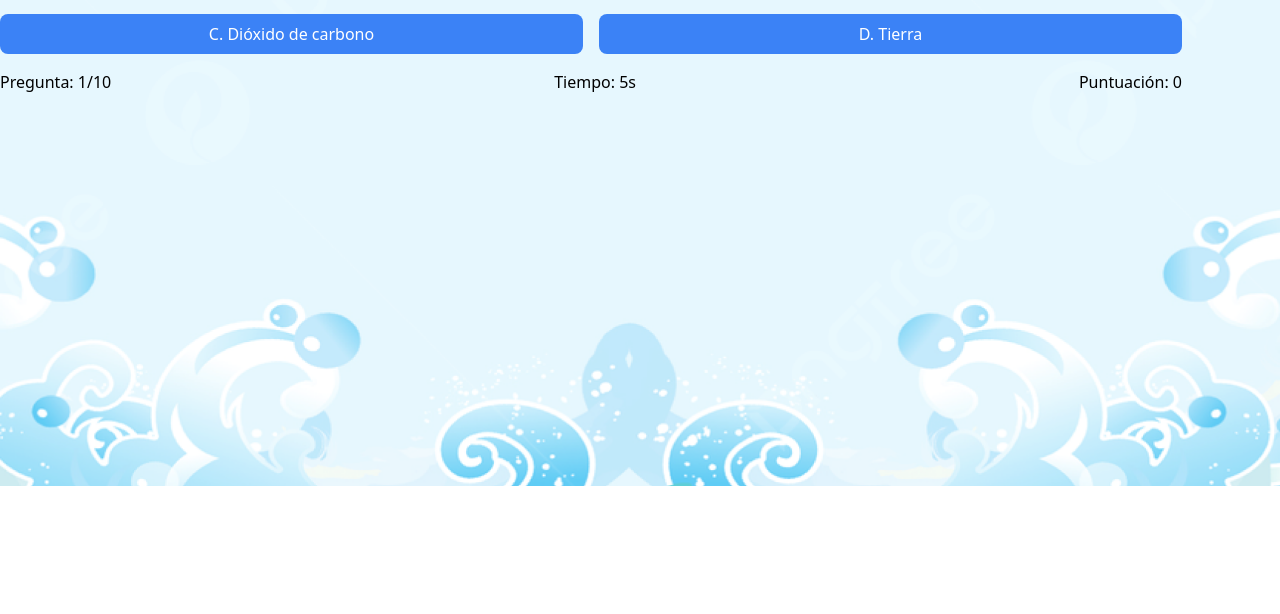
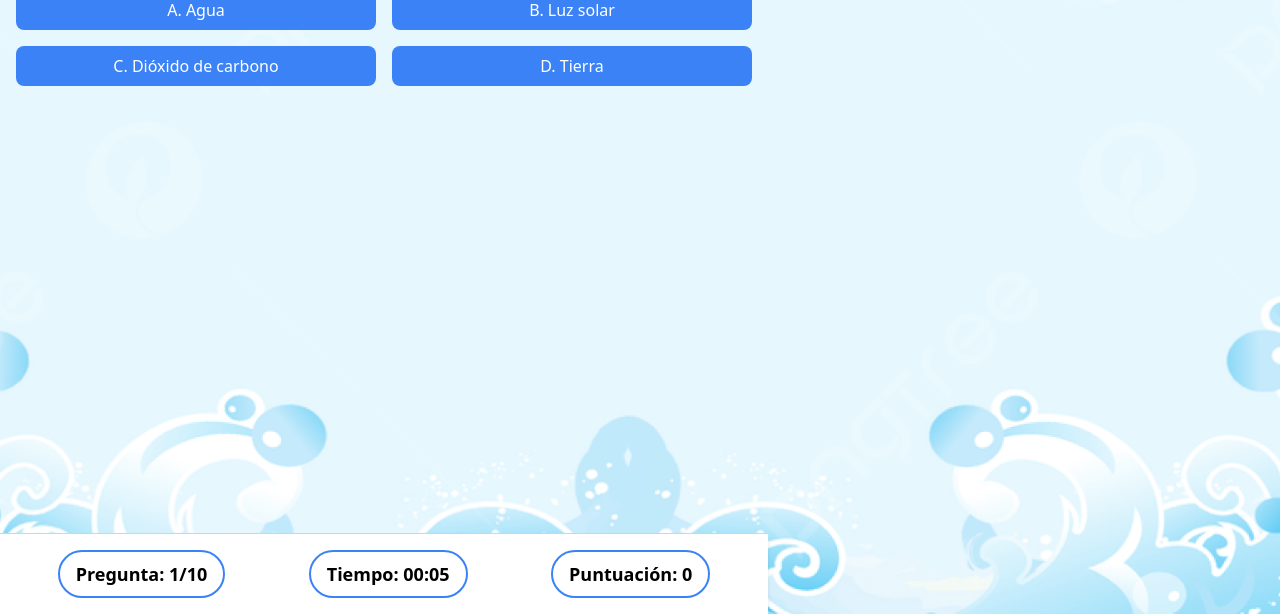
Before and after one commit to Luis7G/proyecto-2bim-usabilidad, a React (Vite) app: page /game in a window 1280 px wide. Shown: the part 314-928 px from the top of the page. Before the commit the page ends 800 px from the top, so only its background shows below. Built offline with nearby package versions, Linux system fonts and the light colour scheme.

Commit message:
fix: correcion de elementos del footer

```diff
--- a/src/components/QuestionBody.jsx
+++ b/src/components/QuestionBody.jsx
@@ -1,20 +1,19 @@
-import React, { useState, useEffect } from 'react';
-import MultimediaComponent from './Question/MultimediaComponent';
-import FormsComponent from './Question/FormsComponent';
-import ResultComponent from './Question/ResultComponent';
-import questionsData from '../data/questions.json';
+import React, { useState, useEffect } from "react";
+import MultimediaComponent from "./Question/MultimediaComponent";
+import FormsComponent from "./Question/FormsComponent";
+import questionsData from "../data/questions.json";
 
 function QuestionBody() {
   const [currentQuestionIndex, setCurrentQuestionIndex] = useState(0);
   const [score, setScore] = useState(0);
   const [timeElapsed, setTimeElapsed] = useState(0);
-  const [showResult, setShowResult] = useState(false);
-  const [isCorrect, setIsCorrect] = useState(false);
 
-  const questionsArray = Object.entries(questionsData.preguntas).map(([key, value]) => ({
-    id: key,
-    ...value,
-  }));
+  const questionsArray = Object.entries(questionsData.preguntas).map(
+    ([key, value]) => ({
+      id: key,
+      ...value,
+    })
+  );
 
   const currentQuestion = questionsArray[currentQuestionIndex];
 
@@ -26,16 +25,12 @@ function QuestionBody() {
   }, []);
 
   const handleAnswer = (selectedOption) => {
-    const correct = selectedOption === currentQuestion.respuestaCorrecta;
-    setIsCorrect(correct);
-    if (correct) {
+    if (selectedOption === currentQuestion.respuestaCorrecta) {
       setScore(score + currentQuestion.puntos);
     }
-    setShowResult(true); // Mostrar el resultado
   };
 
   const handleNextQuestion = () => {
-    setShowResult(false);
     if (currentQuestionIndex < questionsArray.length - 1) {
       setCurrentQuestionIndex(currentQuestionIndex + 1);
     } else {
@@ -44,26 +39,25 @@ function QuestionBody() {
   };
 
   return (
-    <div>
-      {showResult ? (
-        <ResultComponent
-          isCorrect={isCorrect}
-          justification={currentQuestion.justificación}
+    <div className="flex flex-col min-h-screen justify-between items-center">
+      <div className="flex-grow w-full max-w-3xl p-4">
+        <MultimediaComponent question={currentQuestion} />
+        <FormsComponent
+          question={currentQuestion}
+          handleAnswer={handleAnswer}
           handleNextQuestion={handleNextQuestion}
         />
-      ) : (
-        <>
-          <MultimediaComponent question={currentQuestion} />
-          <FormsComponent
-            question={currentQuestion}
-            handleAnswer={handleAnswer}
-          />
-        </>
-      )}
-      <div className="mt-4 flex justify-between items-center">
-        <span>Pregunta: {currentQuestionIndex + 1}/{questionsArray.length}</span>
-        <span>Tiempo: {timeElapsed}s</span>
-        <span>Puntuación: {score}</span>
+      </div>
+      <div className="w-full max-w-3xl flex justify-around items-center bg-white p-4 shadow-md border-t border-gray-300">
+        <span className="text-lg font-semibold border-2 border-blue-500 bg-white rounded-full px-4 py-2">
+          Pregunta: {currentQuestionIndex + 1}/{questionsArray.length}
+        </span>
+        <span className="text-lg font-semibold border-2 border-blue-500 bg-white rounded-full px-4 py-2">
+          Tiempo: {String(Math.floor(timeElapsed / 60)).padStart(2, '0')}:{String(timeElapsed % 60).padStart(2, '0')}
+        </span>
+        <span className="text-lg font-semibold border-2 border-blue-500 bg-white rounded-full px-4 py-2">
+          Puntuación: {score}
+        </span>
       </div>
     </div>
   );
```
